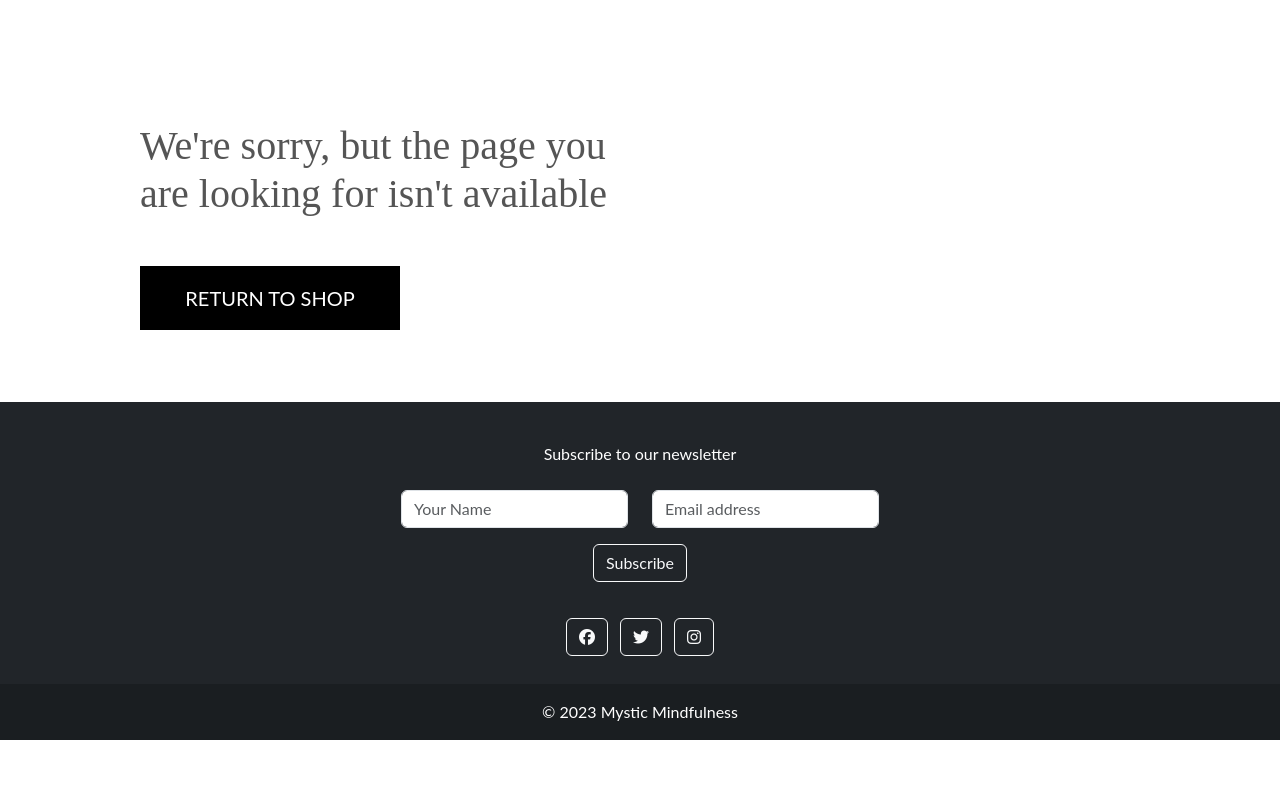
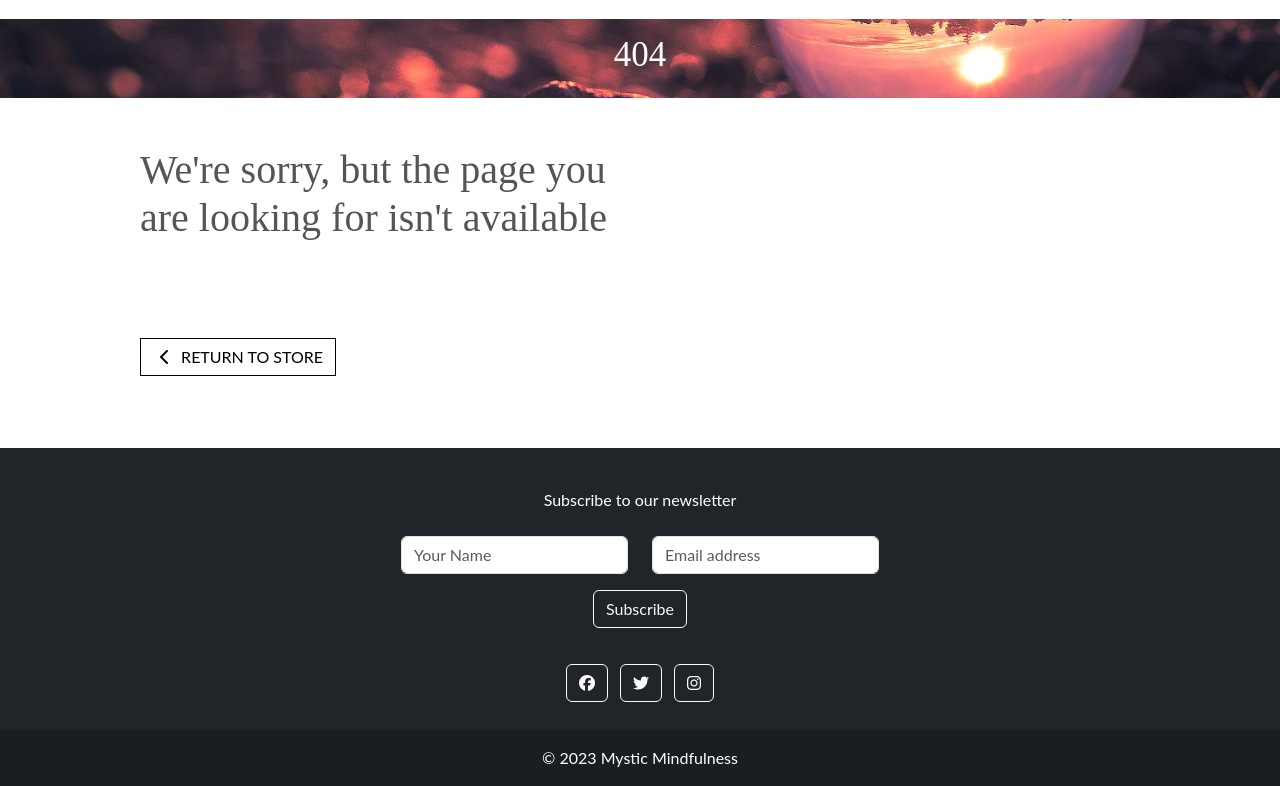
Before and after one commit to cmikedev/mystic-mindfulness, a Django app: template templates/404.html in a window 1280 px wide. Shown: the part 217-1003 px from the top of the page. Before the commit the page ends 957 px from the top, so only its background shows below. Run offline with Django 3.2, Linux system fonts and the light colour scheme; the template is opened without the code that fills it, so the values that code supplies are empty; parts of the project's set-up code (start-up, migrations or seed data) failed here and were passed over; some libraries are stand-ins or nearby versions; some web fonts are replaced.

Commit message:
Style: 404.html text and buttons

```diff
--- a/products/templates/products/products.html
+++ b/products/templates/products/products.html
@@ -8,6 +8,7 @@
         </div>
     </div>
 {% endblock %}
+
 
 {% block content %}
     <div class="overlay"></div>
@@ -34,7 +35,7 @@
             </h1>
             <br>
         </div>
-      </div>
+    </div>
     <br>
     <div class="container-fluid">
         <!--<div class="row">
--- a/templates/404.html
+++ b/templates/404.html
@@ -1,5 +1,14 @@
 {% extends 'base.html' %}
 {% load static %}
+
+{% block page_header %}
+    <div class="container header-container">
+        <div class="row">
+            <div class="col"></div>
+        </div>
+    </div>
+{% endblock %}
+
 {% block content %}
     <div class="overlay"></div>
     <br><br><br>
@@ -8,11 +17,7 @@
             <p class="sub-heading" style="font-family: Bilbo;">404</p>
         </div>
     </div>
-    <div class="container header-container">
-        <div class="row">
-            <div class="col"></div>
-        </div>
-    </div>
+    <br>
 
     <div class="container h-100">
         <div class="row h-100">
@@ -23,9 +28,11 @@
                 </h1>
                 <div class="my-5">
                     <h4>
-                        <a href="{% url 'products' %}"
-                            class="shop-now-button btn btn-lg rounded-0 text-uppercase py-3">
-                                Return to shop
+                        <a href="{% url 'products' %}" class="btn btn-outline-black rounded-0 mt-5">
+                            <span class="icon">
+                                <i class="fas fa-chevron-left"></i>
+                            </span>
+                            <span class="text-uppercase">Return to Store</span>
                         </a>
                     </h4>
                 </div>
```
